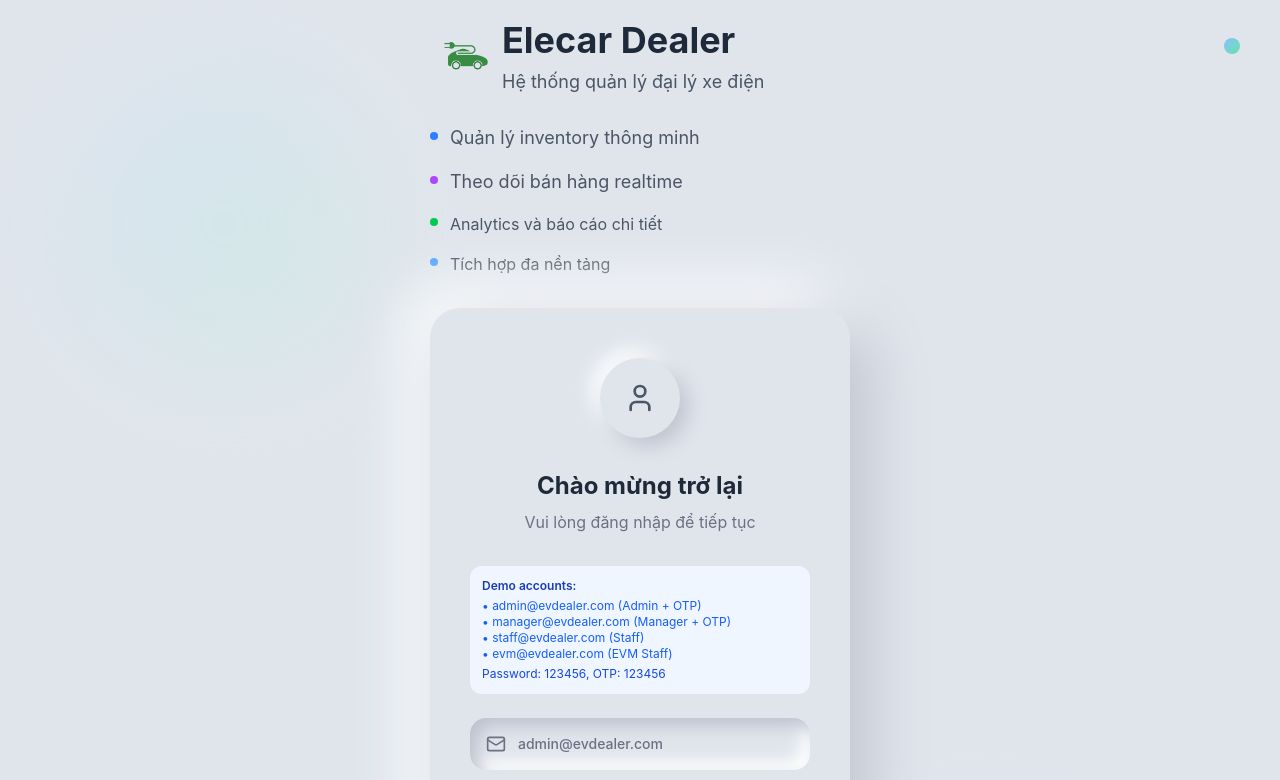
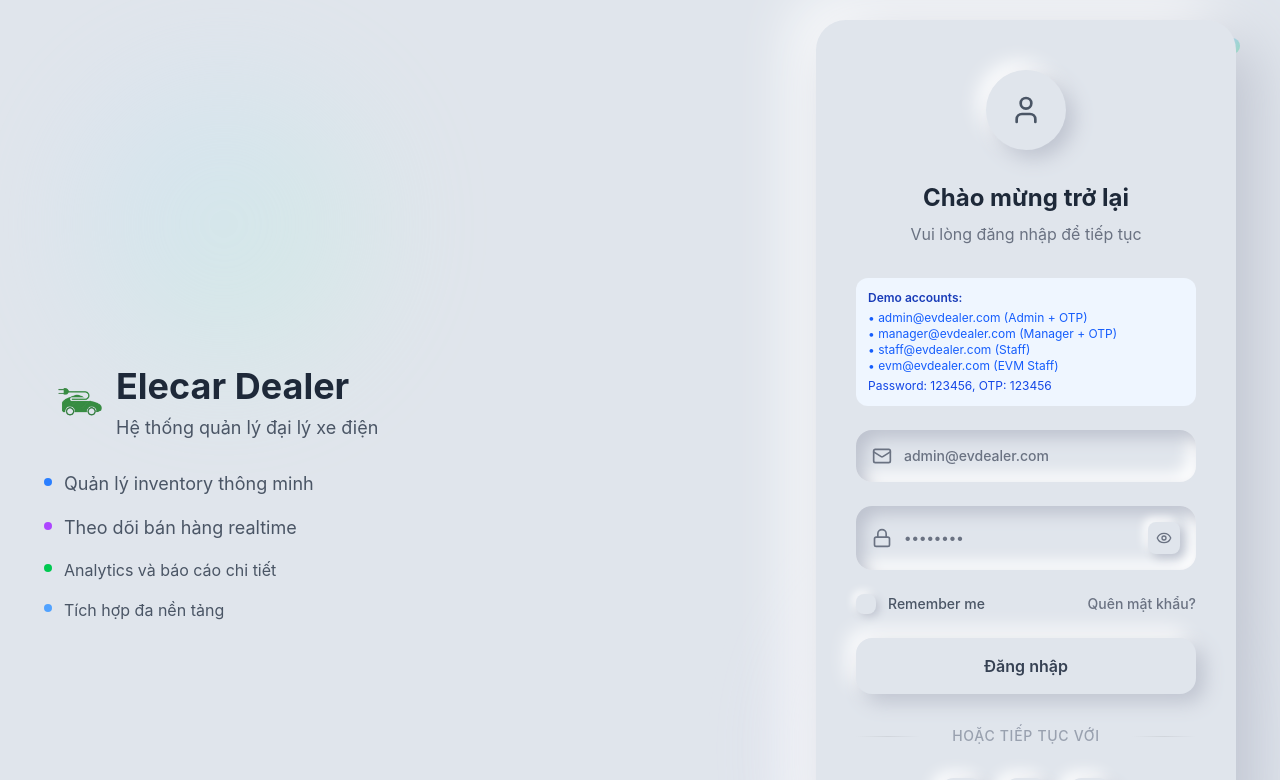
Before and after one commit to FA25-SWP391-SE1839-Group5/evdms-fe, a React (Vite) app: page / in a window 1280 px wide. Shown: the top 780 px of the page. Built offline with nearby package versions, Linux system fonts and the light colour scheme.

Commit message:
cập nhật lại Login

```diff
--- a/src/pages/LoginPage.jsx
+++ b/src/pages/LoginPage.jsx
@@ -158,9 +158,17 @@ const LoginPage = ({ onLoginSuccess }) => {
     >
       <BackgroundElements />
 
-      <div className="w-full max-width-md relative z-10" style={{ maxWidth: '420px' }}>
+      <div className="container mx-auto px-6 relative z-10">
+        <div className="flex items-center min-h-screen">
 
+          {/* Left Side - Logo and Description */}
+          <div className="hidden lg:flex lg:w-1/2 lg:pr-12 flex-col">
             <BrandHeader />
+          </div>
+
+          {/* Right Side - Login Form */}
+          <div className="w-full lg:w-1/2 flex justify-center lg:justify-end">
+            <div className="w-full" style={{ maxWidth: '420px' }}>
 
               {/* Main Card */}
               <NeumorphismCard>
@@ -228,6 +236,11 @@ const LoginPage = ({ onLoginSuccess }) => {
                   <a href="#" className="hover:text-blue-500 transition-colors">Điều khoản sử dụng</a>
                 </div>
               </div>
+
+            </div>
+          </div>
+
+        </div>
       </div>
     </div>
   );
```
Lines whose indentation alone changed are shown as unchanged.
